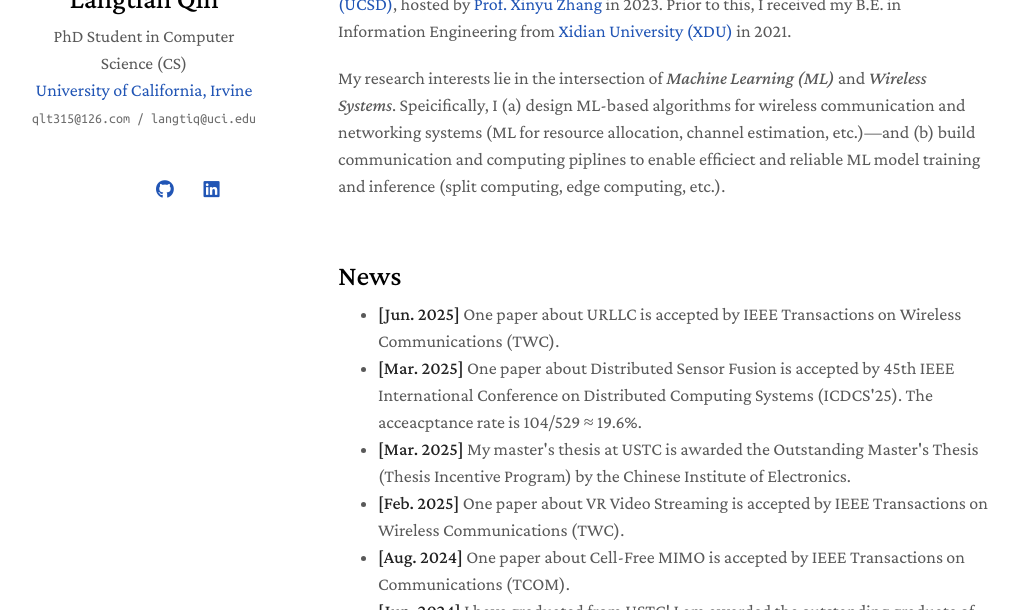
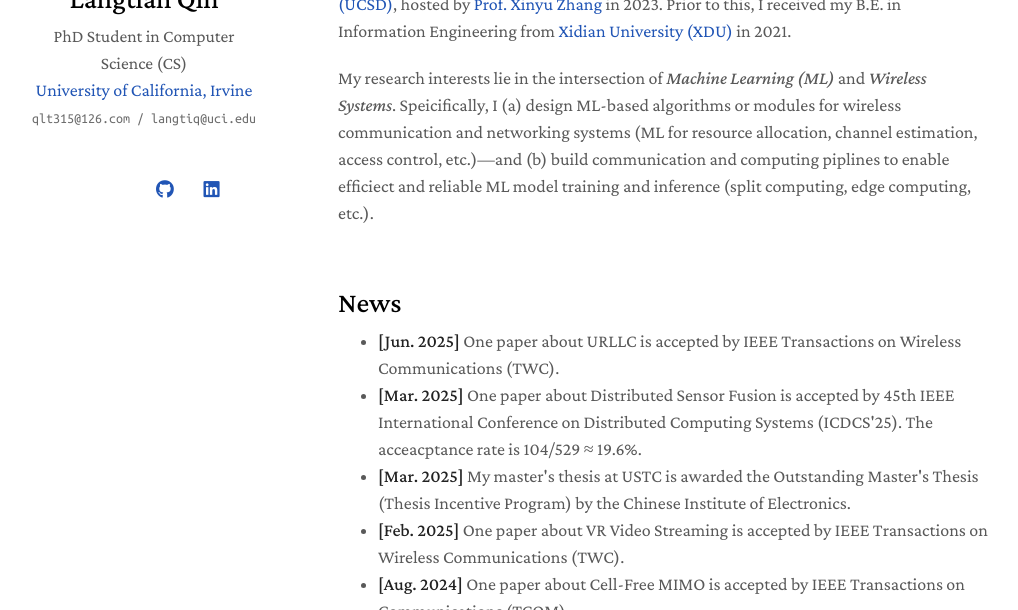
Before and after one commit to qlt315/qlt315.github.io, a Jekyll site: the page built from index.md, in a window 1280 px wide and 900 px high, cut to the strip 290-900 px from the top of the window. Shown: the whole strip, without its empty margins (132-1150 px from the left). Built offline with Jekyll 4.4.1, drawn with Linux system fonts in a browser that asks for light colours; a style sheet for code colours, icons or effects is not loaded.

Commit message:
Update index.md

```diff
--- a/index.md
+++ b/index.md
@@ -9,7 +9,7 @@ layout: homepage
 [//]: # ( I worked as a research intern with [Prof. Hamid Sadjadpour]&#40;https://users.soe.ucsc.edu/~hamid/&#41; and [Prof. Zouheir Rezki]&#40;https://sites.google.com/site/zouheirrezki/home?authuser=0&#41; at [UC Santa Cruz &#40;UCSC&#41;]&#40;https://engineering.ucsc.edu/departments/electrical-and-computer-engineering/&#41; in 2022.)
 I am a ~~first-year~~ second-year Computer Science PhD student at [UC Irvine (UCI)](https://ics.uci.edu/), work with [Prof. Marco Levorato](https://iasl.ics.uci.edu/people/marco-levorato/) and [Prof. Carla Fabiana Chiasserini](https://www.telematica.polito.it/member/carla-fabiana-chiasserini/). I obtained my M.S. in Electrical Engineering at [University of Science and Technology of China (USTC)](https://en.ustc.edu.cn) in 2024, advised by [Prof. Hancheng Lu](http://staff.ustc.edu.cn/~hclu) and [Prof. Feng Wu](https://scholar.google.com/citations?hl=zh-CN&user=5bInRDEAAAAJ).  I was a graduate visiting student at [UC San Diego (UCSD)](https://ece.ucsd.edu/), hosted by [Prof. Xinyu Zhang](http://xyzhang.ucsd.edu/) in 2023. Prior to this, I received my B.E. in Information Engineering from [Xidian University (XDU)](https://en.xidian.edu.cn/) in 2021.
 
-My research interests lie in the intersection of *Machine Learning (ML)* and *Wireless Systems*. Speicifically, I (a) design ML-based algorithms for wireless communication and networking systems (ML for resource allocation, channel estimation, etc.)—and (b) build communication and computing piplines to enable efficiect and reliable ML model training and inference (split computing, edge computing, etc.).
+My research interests lie in the intersection of *Machine Learning (ML)* and *Wireless Systems*. Speicifically, I (a) design ML-based algorithms or modules for wireless communication and networking systems (ML for resource allocation, channel estimation, access control, etc.)—and (b) build communication and computing piplines to enable efficiect and reliable ML model training and inference (split computing, edge computing, etc.).
 
 
 {% include_relative _includes/news.md %}
```
